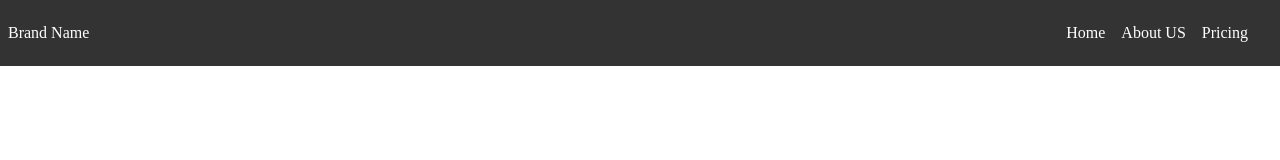
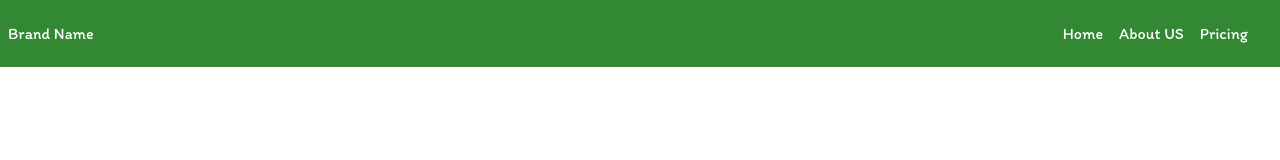
Before and after one commit to ramyag26/NavigationBar, a plain HTML site: page index.html in a window 1280 px wide. Drawn offline with Linux system fonts and the light colour scheme.

Commit message:
Adding Google Font

```diff
--- a/style.css
+++ b/style.css
@@ -1,3 +1,5 @@
+@import url('https://fonts.googleapis.com/css2?family=Itim&display=swap');
+
 *{
     box-sizing: border-box;
 }
@@ -10,9 +12,10 @@ body{
      display: flex;
      color: white;
      align-items: center;
-     background-color: #333333;
+     background-color: #338833;
      justify-content: space-between;
      padding: 0 .5rem;
+     font-family: 'Itim', cursive;
  }
 
  .linked-list{
```
